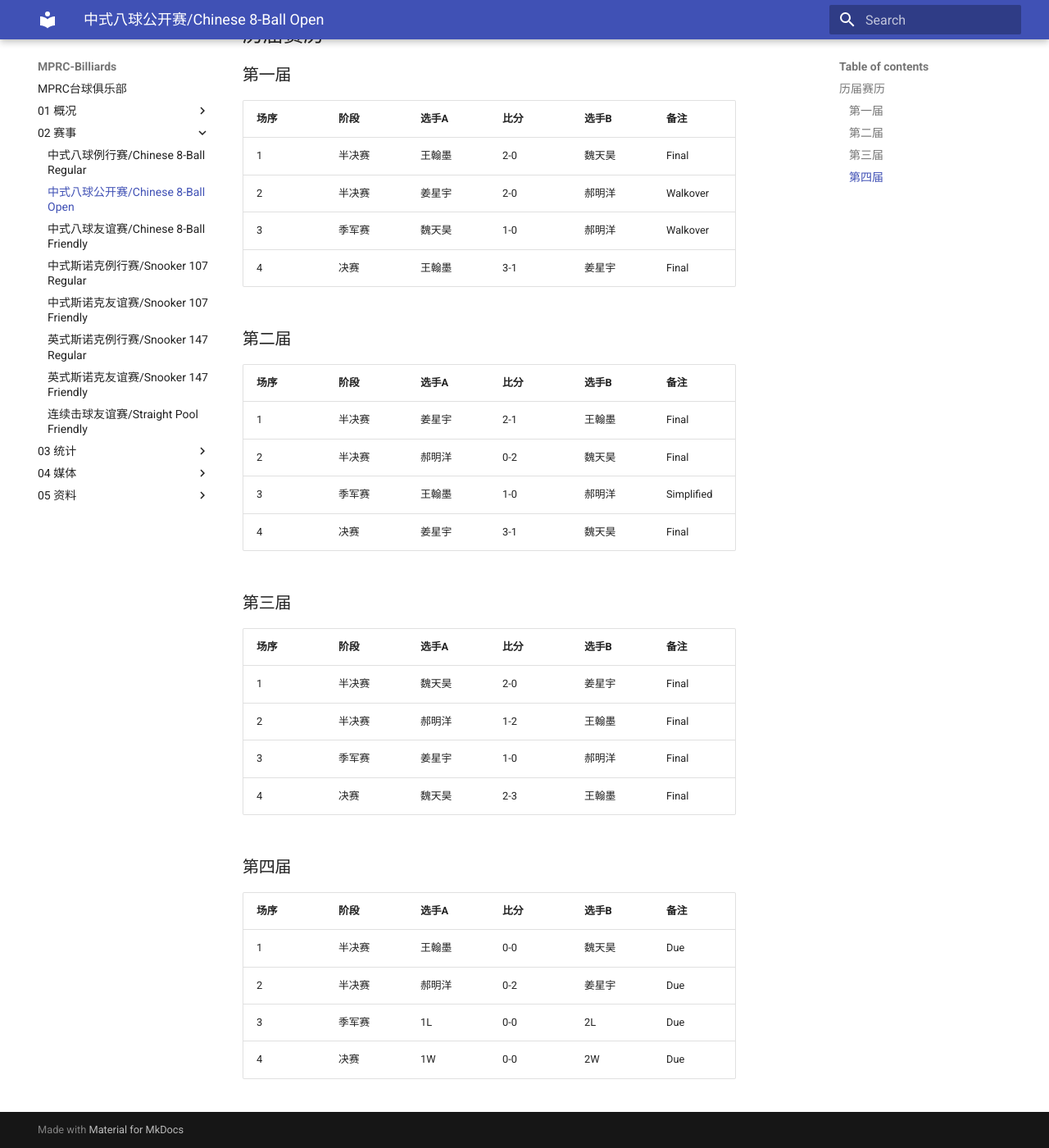
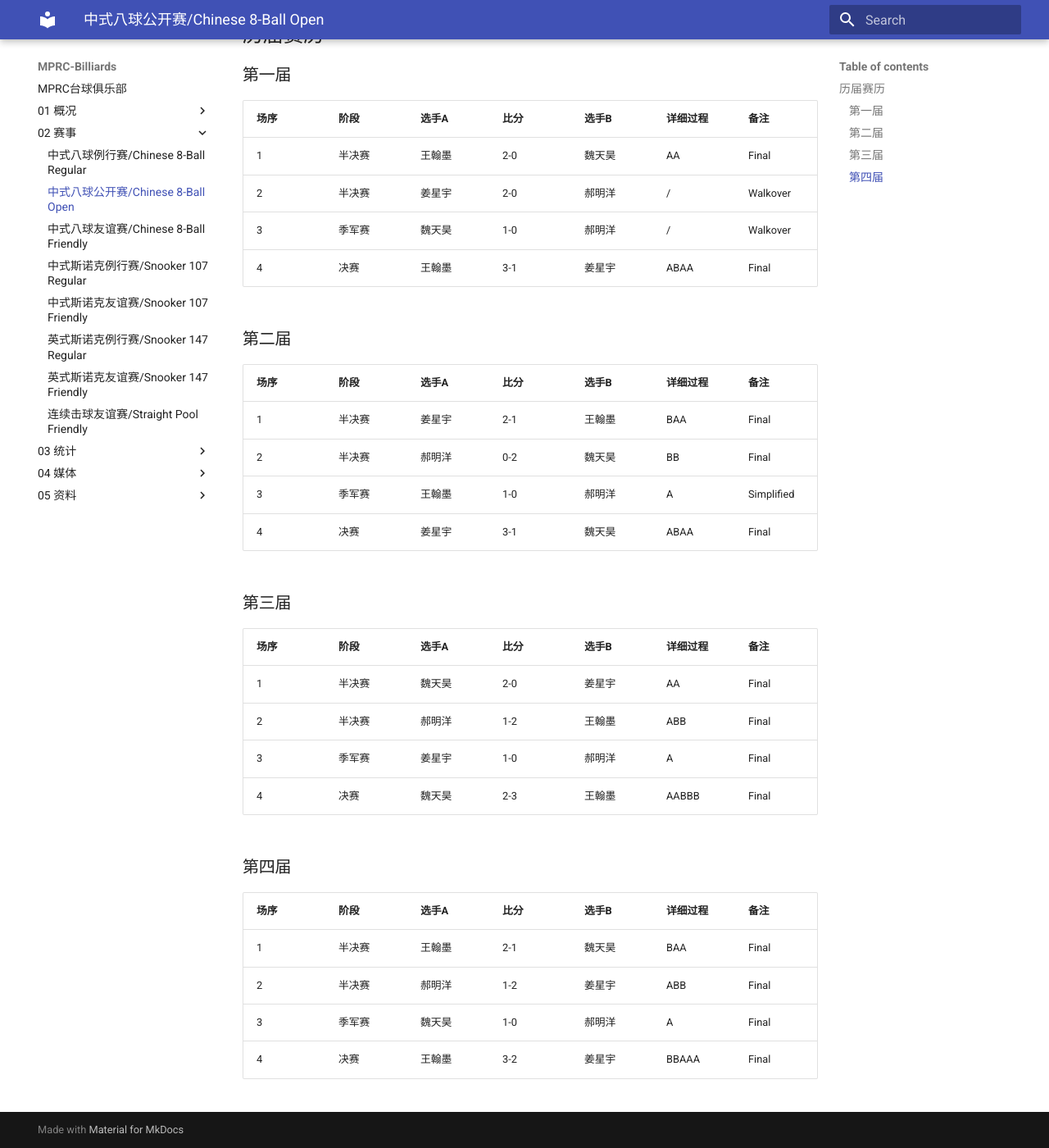
Before and after one commit to mprc-billiards/mprc-billiards.github.io, an MkDocs documentation site: the page built from docs/02-赛事/中式八球公开赛.md, in a window 1280 px wide and 1400 px high, scrolled down 1024 px. Shown: the whole window at 82% size. Built offline with MkDocs 1.6.1 and Material for MkDocs 9.7.7, drawn with Linux system fonts in a browser that asks for light colours; some of the changed text lies outside the part shown.

Commit message:
update 2024.11.08

```diff
--- a/docs/02-赛事/中式八球公开赛.md
+++ b/docs/02-赛事/中式八球公开赛.md
@@ -1,11 +1,11 @@
 # 中式八球公开赛/Chinese 8-Ball Open
 
 | 届次 | 日期                   | 场地        | 冠军   | 决赛比分 | 亚军   | 季军   | 殿军 |
-| ---- | --------------------- | ----------- | ------ | ------ | ------ | ------ | ------- |
+| ---- | --------------------- | ----------- | ------ | ------  | ------ | ------ | ------ |
 | 1    | 2024.10.18-2024.10.20 | 邱德拔体育馆 | 王翰墨 | 3-1      | 姜星宇 | 魏天昊 | 郝明洋 |
 | 2    | 2024.10.23-2024.10.24 | 邱德拔体育馆 | 姜星宇 | 3-1      | 魏天昊 | 王翰墨 | 郝明洋 |
-| 3    | 2024.11.01-2024.11.04 | 蓝旗星俱乐部 | 王翰墨 | 3-2      | 魏天昊 | 姜星宇 | 郝明洋 |
-| 4    | 2024.11.08-           | 海龙大厦小铁 |        |          |       |       |        |
+| 3    | 2024.11.01            | 蓝旗星俱乐部 | 王翰墨 | 3-2      | 魏天昊 | 姜星宇 | 郝明洋 |
+| 4    | 2024.11.08            | 海龙大厦小铁 | 王翰墨 | 3-2      | 姜星宇 | 魏天昊 | 郝明洋 |
 
 中式八球公开赛是MPRC台球俱乐部历史最悠久的八球赛事。比赛采用淘汰赛制，抽签决定对阵，直至决出冠军。半决赛采用三局两胜制，决赛采用五局三胜制，季军赛采用单局制。此外，比赛要求至少4名选手参赛。
 
@@ -15,36 +15,36 @@
 
 ### 第一届
 
-| 场序 | 阶段   | 选手A  | 比分 | 选手B  | 备注 |
-| ---- | ------ | ----- | ---- | ----- | ---- |
-| 1    | 半决赛 | 王翰墨 | 2-0  | 魏天昊 | Final |
-| 2    | 半决赛 | 姜星宇 | 2-0  | 郝明洋 | Walkover |
-| 3    | 季军赛 | 魏天昊 | 1-0  | 郝明洋 | Walkover  |
-| 4    | 决赛   | 王翰墨 | 3-1  | 姜星宇 | Final |
+| 场序 | 阶段   | 选手A  | 比分 | 选手B  | 详细过程 | 备注 |
+| ---- | ------ | ----- | ---- | ----- | ---- | ---- |
+| 1    | 半决赛 | 王翰墨 | 2-0  | 魏天昊 | AA | Final |
+| 2    | 半决赛 | 姜星宇 | 2-0  | 郝明洋 | / | Walkover |
+| 3    | 季军赛 | 魏天昊 | 1-0  | 郝明洋 | / | Walkover  |
+| 4    | 决赛   | 王翰墨 | 3-1  | 姜星宇 | ABAA | Final |
 
 ### 第二届
 
-| 场序 | 阶段   | 选手A  | 比分 | 选手B  | 备注  |
-| ---- | ----- | ------ | ---- | ----- | ----- |
-| 1    | 半决赛 | 姜星宇 | 2-1  | 王翰墨 | Final |
-| 2    | 半决赛 | 郝明洋 | 0-2  | 魏天昊 | Final |
-| 3    | 季军赛 | 王翰墨 | 1-0  | 郝明洋 | Simplified |
-| 4    | 决赛   | 姜星宇 | 3-1  | 魏天昊 | Final |
+| 场序 | 阶段   | 选手A  | 比分 | 选手B  | 详细过程 | 备注  |
+| ---- | ----- | ------ | ---- | ----- | ----- | ----- |
+| 1    | 半决赛 | 姜星宇 | 2-1  | 王翰墨 | BAA | Final |
+| 2    | 半决赛 | 郝明洋 | 0-2  | 魏天昊 | BB | Final |
+| 3    | 季军赛 | 王翰墨 | 1-0  | 郝明洋 | A | Simplified |
+| 4    | 决赛   | 姜星宇 | 3-1  | 魏天昊 | ABAA | Final |
 
 ### 第三届
 
-| 场序 | 阶段   | 选手A  | 比分 | 选手B  | 备注  |
-| ---- | ----- | ------ | ---- | ----- | ----- |
-| 1    | 半决赛 | 魏天昊 | 2-0  | 姜星宇 | Final |
-| 2    | 半决赛 | 郝明洋 | 1-2  | 王翰墨 | Final |
-| 3    | 季军赛 | 姜星宇 | 1-0  | 郝明洋 | Final |
-| 4    | 决赛   | 魏天昊 | 2-3  | 王翰墨 | Final |
+| 场序 | 阶段   | 选手A  | 比分 | 选手B  | 详细过程 | 备注  |
+| ---- | ----- | ------ | ---- | ----- | ----- | ----- |
+| 1    | 半决赛 | 魏天昊 | 2-0  | 姜星宇 | AA | Final |
+| 2    | 半决赛 | 郝明洋 | 1-2  | 王翰墨 | ABB | Final |
+| 3    | 季军赛 | 姜星宇 | 1-0  | 郝明洋 | A | Final |
+| 4    | 决赛   | 魏天昊 | 2-3  | 王翰墨 | AABBB | Final |
 
 ### 第四届
 
-| 场序 | 阶段   | 选手A  | 比分 | 选手B  | 备注  |
-| ---- | ----- | ------ | ---- | ----- | ----- |
-| 1    | 半决赛 | 王翰墨 | 0-0  | 魏天昊 | Due   |
-| 2    | 半决赛 | 郝明洋 | 0-2  | 姜星宇 | Due   |
-| 3    | 季军赛 | 1L    | 0-0  | 2L    | Due   |
-| 4    | 决赛   | 1W    | 0-0  | 2W    | Due   |
+| 场序 | 阶段   | 选手A  | 比分 | 选手B  | 详细过程 | 备注  |
+| ---- | ----- | ------ | ---- | ----- | ----- | ----- |
+| 1    | 半决赛 | 王翰墨 | 2-1 | 魏天昊 | BAA | Final   |
+| 2    | 半决赛 | 郝明洋 | 1-2 | 姜星宇 | ABB | Final   |
+| 3    | 季军赛 | 魏天昊 | 1-0 | 郝明洋 | A   | Final   |
+| 4    | 决赛   | 王翰墨 | 3-2 | 姜星宇 | BBAAA | Final   |
```
Also changed, not shown: docs/03-统计/冠军榜.md (+2 -2 lines), docs/03-统计/积分榜.md (+15 -8 lines), docs/03-统计/纪录榜.md (+4 -4 lines), docs/04-媒体/精彩画面.md (+6 -0 lines), docs/README.md (+1 -1 lines), 3 other files.
